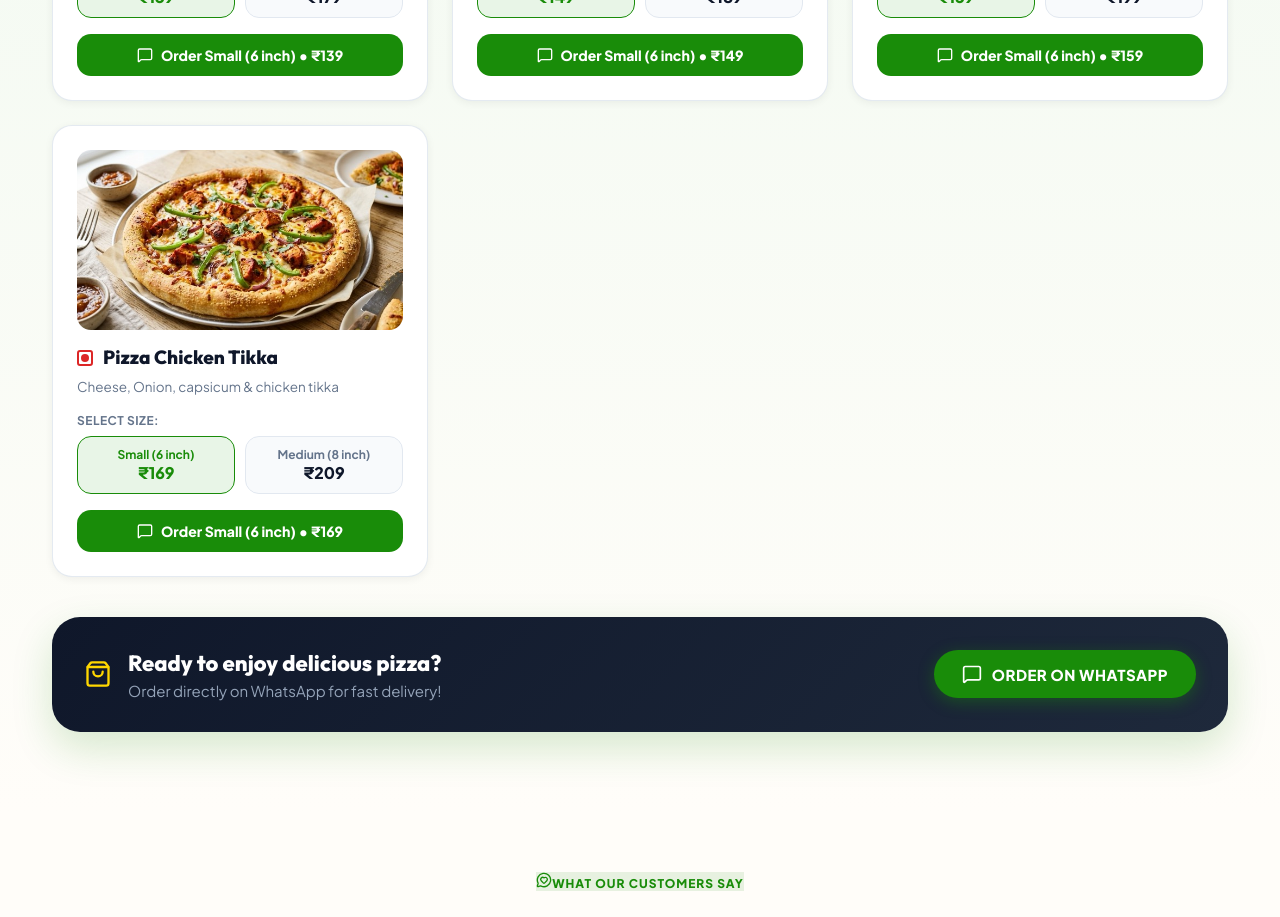
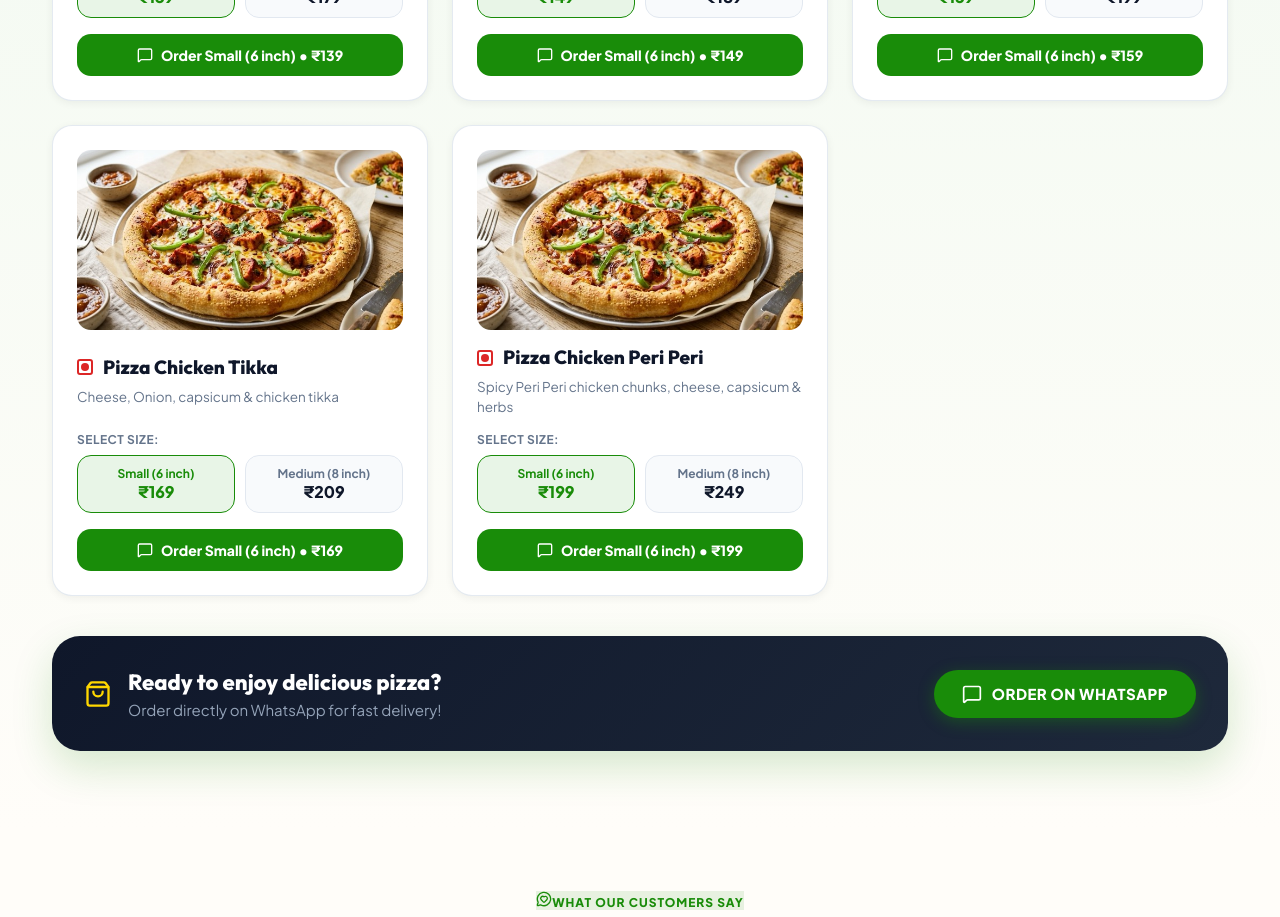
Before and after one commit to sayedmohdanas/Zukas_kitchen_spinner, a React (Vite) app: page / in a window 1280 px wide. Shown: the part 2120-3037 px from the top of the page. Built offline with nearby package versions, Linux system fonts and the light colour scheme; no server answers; the database is empty.

Commit message:
feat: add Pizza Chicken Peri Peri (Small 199 / Medium 249) next to Chicken Tikka

```diff
--- a/src/components/MenuSection.jsx
+++ b/src/components/MenuSection.jsx
@@ -18,6 +18,7 @@ export default function MenuSection({ activeOffer, villagesList = [] }) {
     "pizza-veg-cheese-corn": "small",
     "pizza-paneer-tikka": "small",
     "pizza-chicken-tikka": "small",
+    "pizza-chicken-peri-peri": "small",
   });
 
   const handleSizeChange = (id, size) => {
--- a/src/data/menuData.js
+++ b/src/data/menuData.js
@@ -96,6 +96,17 @@ export const pizzaMenuItems = [
       medium: 209,
     },
   },
+  {
+    id: "pizza-chicken-peri-peri",
+    name: "Pizza Chicken Peri Peri",
+    description: "Spicy Peri Peri chicken chunks, cheese, capsicum & herbs",
+    isVeg: false,
+    image: chickenTikkaImg,
+    prices: {
+      small: 199,
+      medium: 249,
+    },
+  },
 ];
 
 export const extraAddons = [
```
